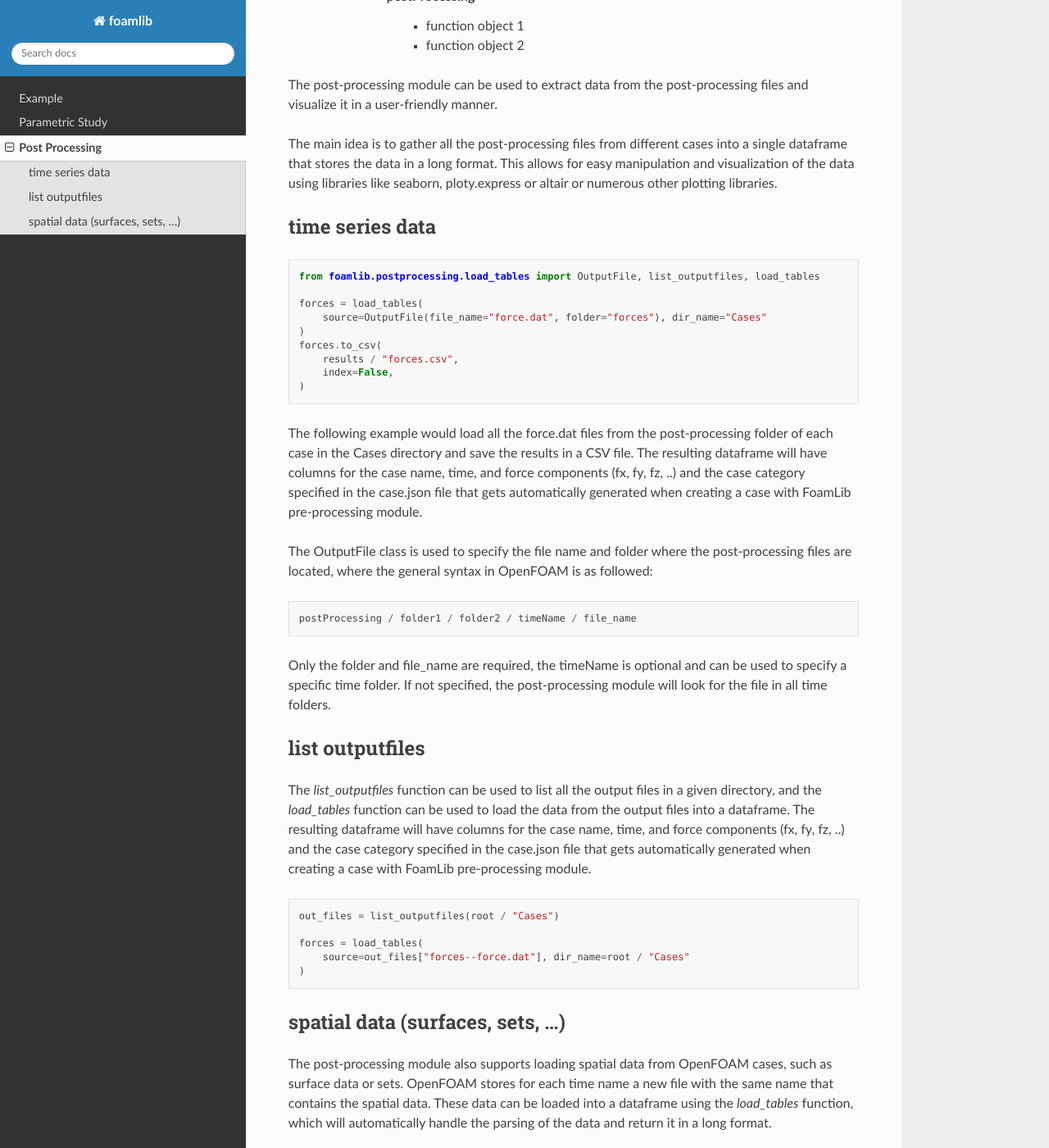
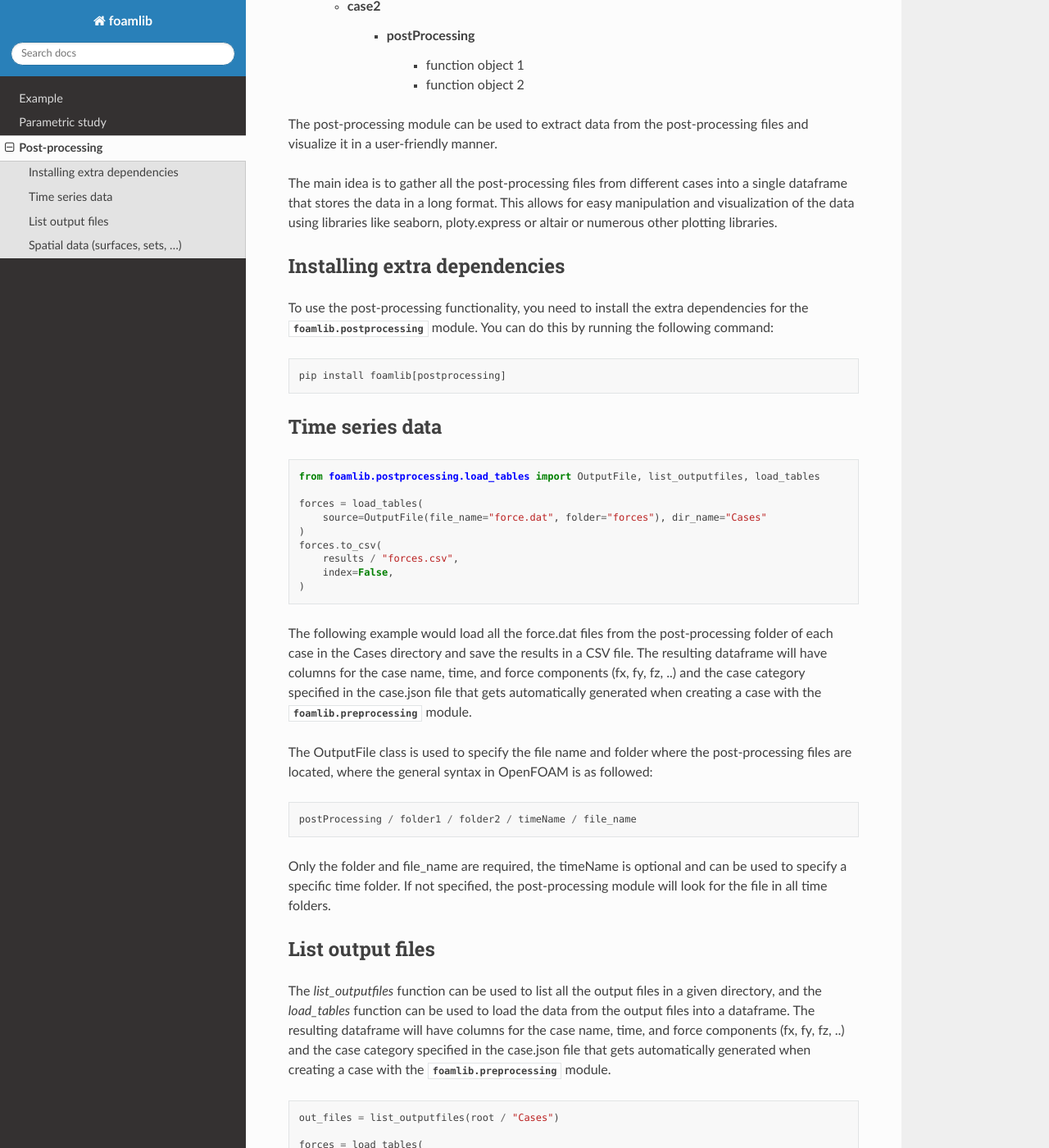
Before and after one commit to gerlero/foamlib, a Sphinx documentation site: the page built from docs/postprocessing.rst, in a window 1280 px wide and 1400 px high, scrolled down 548 px. Shown: the whole window at 82% size. Built offline with Sphinx 7.4.7 and the Read the Docs theme 3.1.0, drawn with Linux system fonts in a browser that asks for light colours; pages that are not in the unit, such as notebooks, are missing from menus; some of the changed text lies outside the part shown.

Commit message:
Update documentation pages of extra modules

```diff
--- a/docs/postprocessing.rst
+++ b/docs/postprocessing.rst
@@ -1,9 +1,11 @@
-Post Processing
+Post-processing
 ===============
 
-Analyzing large parametric studies can be cumbersome, especially when dealing with numerous cases and parameters. To facilitate this process, FoamLib provides a post-processing module that allows users to analyze and visualize the results of their parametric studies efficiently.
+*Functionality contributed by* `Henning Scheufler <https://github.com/HenningScheufler>`_.
 
-The general concept is that the post processing case are all located in the same folder and with the following structure:
+Analyzing large parametric studies can be cumbersome, especially when dealing with numerous cases and parameters. To facilitate this process, **foamlib** provides a post-processing module that allows users to analyze and visualize the results of their parametric studies efficiently.
+
+The general concept is that the post-processing cases are all located in the same folder and with the following structure:
 
 - cases
    * case1
@@ -19,9 +21,15 @@ The post-processing module can be used to extract data from the post-processing
 
 The main idea is to gather all the post-processing files from different cases into a single dataframe that stores the data in a long format. This allows for easy manipulation and visualization of the data using libraries like seaborn, ploty.express or altair or numerous other plotting libraries.
 
-time series data
+Installing extra dependencies
+-----------------------------
+
+To use the post-processing functionality, you need to install the extra dependencies for the :mod:`foamlib.postprocessing` module. You can do this by running the following command: ::
+
+    pip install foamlib[postprocessing]
+
+Time series data
 ----------------
-
 
 .. code-block:: python
 
@@ -35,7 +43,7 @@ time series data
         index=False,
     )
 
-The following example would load all the force.dat files from the post-processing folder of each case in the Cases directory and save the results in a CSV file. The resulting dataframe will have columns for the case name, time, and force components (fx, fy, fz, ..) and the case category specified in the case.json file that gets automatically generated when creating a case with FoamLib pre-processing module.
+The following example would load all the force.dat files from the post-processing folder of each case in the Cases directory and save the results in a CSV file. The resulting dataframe will have columns for the case name, time, and force components (fx, fy, fz, ..) and the case category specified in the case.json file that gets automatically generated when creating a case with the :mod:`foamlib.preprocessing` module.
 
 The OutputFile class is used to specify the file name and folder where the post-processing files are located, where the general syntax in OpenFOAM is as followed:
 
@@ -45,10 +53,10 @@ The OutputFile class is used to specify the file name and folder where the post-
 
 Only the folder and file_name are required, the timeName is optional and can be used to specify a specific time folder. If not specified, the post-processing module will look for the file in all time folders.
 
-list outputfiles
-----------------
+List output files
+-----------------
 
-The `list_outputfiles` function can be used to list all the output files in a given directory, and the `load_tables` function can be used to load the data from the output files into a dataframe. The resulting dataframe will have columns for the case name, time, and force components (fx, fy, fz, ..) and the case category specified in the case.json file that gets automatically generated when creating a case with FoamLib pre-processing module.
+The `list_outputfiles` function can be used to list all the output files in a given directory, and the `load_tables` function can be used to load the data from the output files into a dataframe. The resulting dataframe will have columns for the case name, time, and force components (fx, fy, fz, ..) and the case category specified in the case.json file that gets automatically generated when creating a case with the :mod:`foamlib.preprocessing` module.
 
 
 .. code-block:: python
@@ -91,6 +99,6 @@ However, the resulting dataframe may contain a lot of data, so these dataframe c
         index=False,
     )
 
-generally,the `load_tables` functions should be stored in a seperate file and the resulting tables should be written to disc as e.g csv feater or formats. The post-processing module can then be used to load the data from the files and visualize it in a user-friendly manner.
+Generally, the `load_tables` functions should be stored in a seperate file and the resulting tables should be written to disc as e.g csv feater or formats. The post-processing module can then be used to load the data from the files and visualize it in a user-friendly manner.
 
 This allows the implementation of dashboards to quickly explore the data. Additionally, the table gathering process can be easily outgenerate from the CLI.
```
Also changed, not shown: other parts of docs/postprocessing.rst (+2 -2 lines), docs/parametricstudy.rst (+11 -2 lines).
